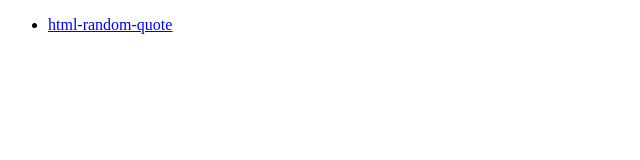
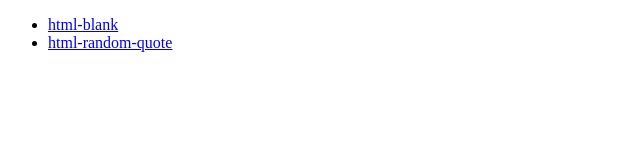
Before and after one commit to victorlin/apps, a plain HTML site: page index.html in a window 1280 px wide. Shown: the whole page, without its empty margins (0-640 px from the left). Drawn offline with Linux system fonts and the light colour scheme.

Commit message:
Add html-blank

```diff
--- a/index.html
+++ b/index.html
@@ -7,6 +7,7 @@
 
 <body>
 <ul>
+    <li><a href="/apps/html-blank">html-blank</a></li>
     <li><a href="/apps/html-random-quote">html-random-quote</a></li>
 </ul>
 </body>
```
Also changed, not shown: 1 other file.
